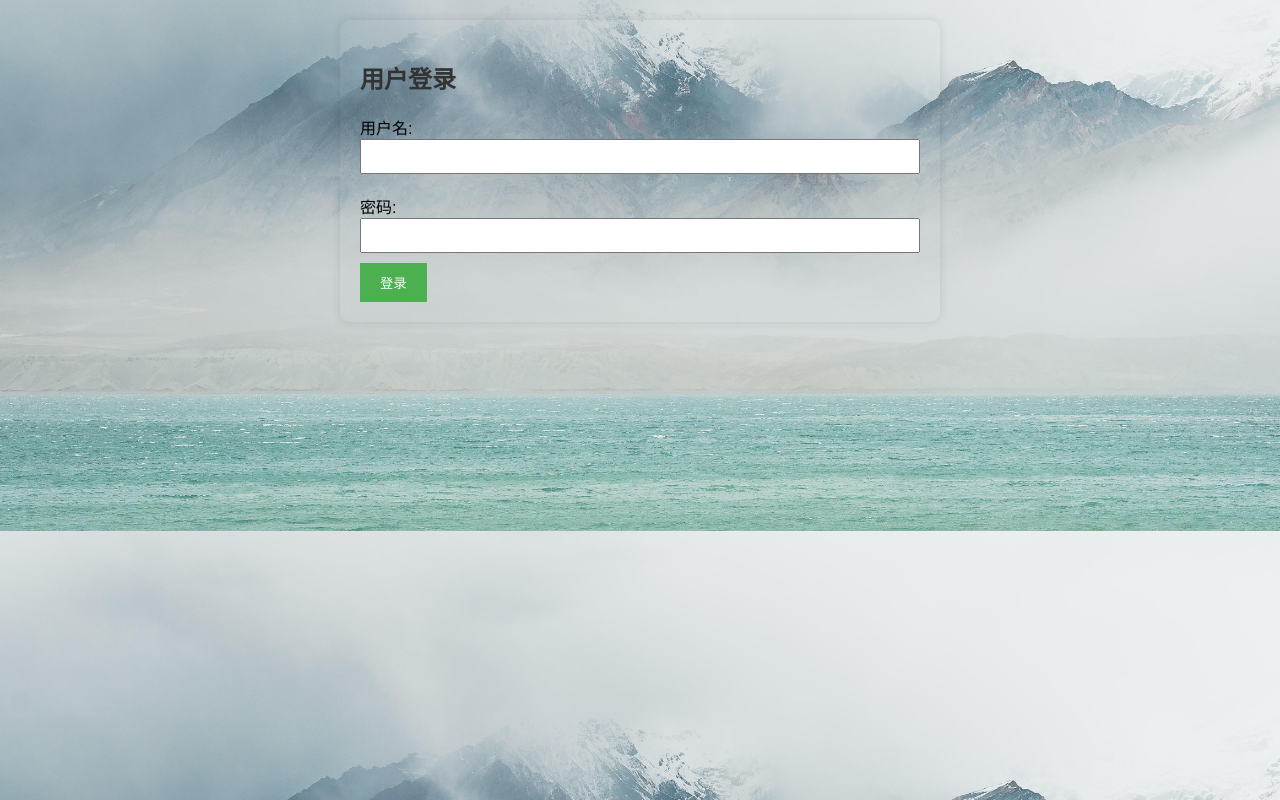
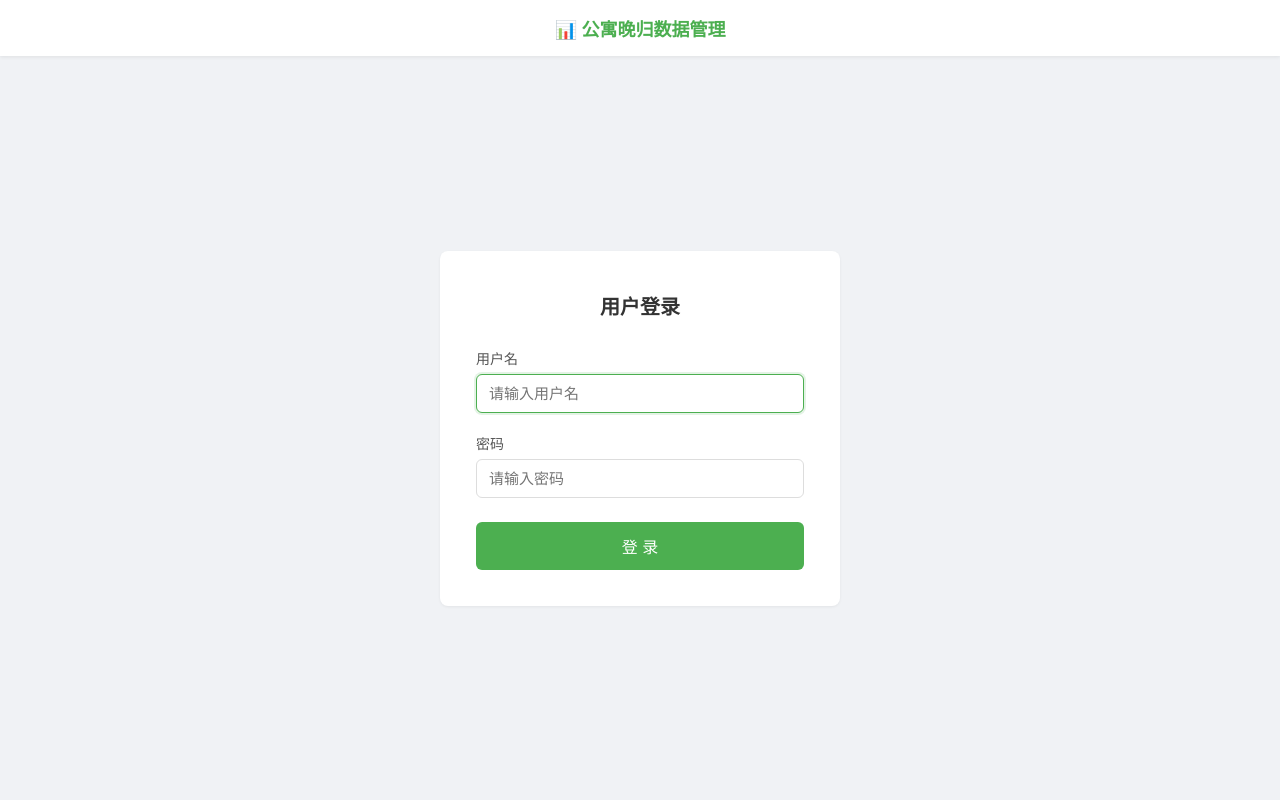
Before and after one commit to widy21/tianjin-edu, a Flask app: page /login in a window 1280 px wide. Run offline with Flask 2, Linux system fonts and the light colour scheme.

Commit message:
style: 登录页面样式统一为dashboard风格
1. 去掉style.css外部样式和背景图片依赖
2. 统一顶部导航栏、浅灰背景、白色圆角卡片风格
3. 输入框圆角+聚焦绿色高亮，登录按钮绿色全宽
4. 错误提示改为红色卡片样式
5. 登录卡片垂直居中，添加placeholder和autofocus

```diff
--- a/templates/login.html
+++ b/templates/login.html
@@ -1,49 +1,143 @@
 <!DOCTYPE html>
 <html>
 <head>
-    <title>用户登录</title>
-    <link rel="stylesheet" href="{{ url_for('static', filename='style.css') }}">
+    <title>公寓晚归数据管理 - 登录</title>
+    <meta name="viewport" content="width=device-width, initial-scale=1.0">
     <style>
+        * { margin: 0; padding: 0; box-sizing: border-box; }
         body {
-            background-image: url('{{ url_for('static', filename='login-background.jpg') }}');
-            background-size: cover;
-            background-position: center;
-            font-family: Arial, sans-serif;
-            max-width: 600px;
-            margin: 0 auto;
-            padding: 20px;
+            background: #f0f2f5;
+            font-family: -apple-system, BlinkMacSystemFont, "Segoe UI", "PingFang SC", "Hiragino Sans GB", "Microsoft YaHei", sans-serif;
+            color: #333;
+            min-height: 100vh;
+            display: flex;
+            flex-direction: column;
         }
 
-        .login-container {
-            // background-color: rgba(255, 255, 255, 0.9);
-            padding: 20px;
-            border-radius: 10px;
-            box-shadow: 0 0 10px rgba(0, 0, 0, 0.1);
+        /* 顶部导航栏 — 与 dashboard 一致 */
+        .top-bar {
+            background: #fff;
+            box-shadow: 0 1px 4px rgba(0,0,0,0.08);
+            padding: 0 24px;
+            height: 56px;
+            display: flex;
+            align-items: center;
+            justify-content: center;
         }
+        .top-bar .logo {
+            font-size: 18px;
+            font-weight: 600;
+            color: #1a1a1a;
+        }
+        .top-bar .logo span { color: #4CAF50; }
+
+        /* 登录区域居中 */
+        .login-wrapper {
+            flex: 1;
+            display: flex;
+            align-items: center;
+            justify-content: center;
+            padding: 24px 16px;
+        }
+
+        /* 登录卡片 — 与 dashboard 卡片风格一致 */
+        .login-card {
+            background: #fff;
+            border-radius: 8px;
+            box-shadow: 0 1px 3px rgba(0,0,0,0.06);
+            padding: 40px 36px 36px;
+            width: 100%;
+            max-width: 400px;
+        }
+        .login-card h2 {
+            font-size: 20px;
+            font-weight: 600;
+            color: #333;
+            text-align: center;
+            margin-bottom: 28px;
+        }
+
+        /* 错误提示 */
+        .error-msg {
+            background: #FFF3F3;
+            border: 1px solid #FFCDD2;
+            border-radius: 6px;
+            color: #e53935;
+            font-size: 14px;
+            padding: 10px 14px;
+            margin-bottom: 20px;
+            text-align: center;
+        }
+
+        /* 表单 */
+        .form-group { margin-bottom: 20px; }
+        .form-group label {
+            display: block;
+            font-size: 14px;
+            font-weight: 500;
+            color: #555;
+            margin-bottom: 6px;
+        }
+        .form-group input {
+            width: 100%;
+            padding: 10px 12px;
+            font-size: 15px;
+            border: 1px solid #ddd;
+            border-radius: 6px;
+            outline: none;
+            transition: border-color 0.2s;
+            color: #333;
+        }
+        .form-group input:focus {
+            border-color: #4CAF50;
+            box-shadow: 0 0 0 2px rgba(76,175,80,0.15);
+        }
+
+        /* 登录按钮 — 与 dashboard 确定按钮风格一致 */
+        .btn-login {
+            width: 100%;
+            padding: 12px;
+            font-size: 16px;
+            font-weight: 500;
+            color: #fff;
+            background: #4CAF50;
+            border: none;
+            border-radius: 6px;
+            cursor: pointer;
+            transition: background 0.2s;
+            margin-top: 4px;
+        }
+        .btn-login:hover { background: #43A047; }
+        .btn-login:active { background: #388E3C; }
     </style>
 </head>
 <body>
-    <div class="login-container">
+    <div class="top-bar">
+        <div class="logo">📊 <span>公寓晚归数据管理</span></div>
+    </div>
+
+    <div class="login-wrapper">
+        <div class="login-card">
             <h2>用户登录</h2>
+
             {% with messages = get_flashed_messages() %}
                 {% if messages %}
-{#                <ul>#}
-{#                    {% for message in messages %}#}
-{#                        <li>{{ message }}</li>#}
-{#                    {% endfor %}#}
-{#                </ul>#}
-                <ul>
-                    <li>{{ messages[-1] }}</li>
-                </ul>
+                    <div class="error-msg">{{ messages[-1] }}</div>
                 {% endif %}
             {% endwith %}
+
             <form method="post">
-            <label for="username">用户名:</label>
-            <input type="text" name="username" id="username" required><br>
-            <label for="password">密码:</label>
-            <input type="password" name="password" id="password" required><br>
-            <button type="submit">登录</button>
+                <div class="form-group">
+                    <label for="username">用户名</label>
+                    <input type="text" name="username" id="username" placeholder="请输入用户名" required autofocus>
+                </div>
+                <div class="form-group">
+                    <label for="password">密码</label>
+                    <input type="password" name="password" id="password" placeholder="请输入密码" required>
+                </div>
+                <button type="submit" class="btn-login">登 录</button>
             </form>
+        </div>
     </div>
 </body>
 </html>
```
Lines whose indentation alone changed are shown as unchanged.
